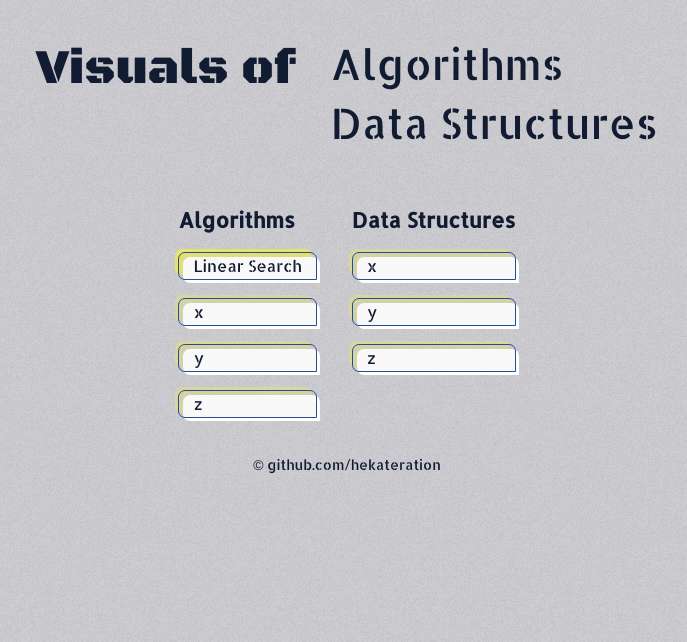
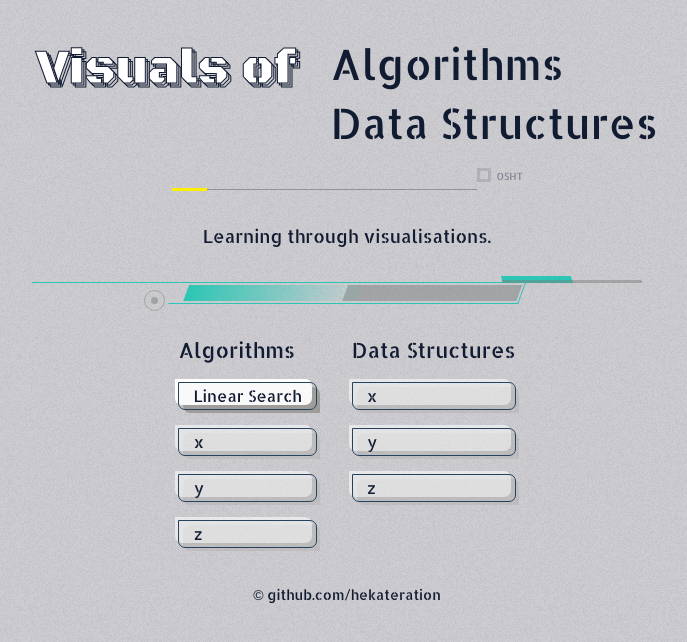
Before and after one commit to hekateration/visuals-of, a plain HTML site: page index.html in a window 1280 px wide. Shown: the whole page, without its empty margins (293-980 px from the left). Drawn offline with Linux system fonts and the light colour scheme.

Commit message:
Secundus commitus

```diff
--- a/index.html
+++ b/index.html
@@ -19,6 +19,15 @@
     <div>Algorithms</div>
     <div>Data Structures</div>
   </div>
+</div>
+
+<div class="main-subtitle">
+  <div class="top-bar"></div>
+  <div class="top-square-0"></div>
+  Learning through visualisations.
+  <div class="bottom-bar"></div>
+  <div class="bottom-barr"></div>
+  <div class="bottom-circle"><div class="bottom-circle0"></div></div>
 </div>
 
 <div class="flex main-center">
@@ -123,7 +132,7 @@ https://www.artstation.com/artwork/gVEBE
 -->
 
 <script src="scripts/util.js"></script>
-<script src="scripts/randomize-elements.js"></script>
+<script src="scripts/randomize-visuals.js"></script>
 <script src="scripts/main.js"></script>
 </body>
 </html>
--- a/styles/global.css
+++ b/styles/global.css
@@ -360,7 +360,6 @@ a
   z-index: 35;
   height: 42px;
   padding: 0 14px;
-  --color: #444a75;
   font-family: 'Allerta Stencil', 'Helvetica Neue', Helvetica, sans-serif;
   font-size: 16px;
   font-weight: 400;
@@ -384,10 +383,9 @@ a.link
   align-items: center;
   height: 28px;
   padding: 0 14px;
-  border: 1px solid #215092;
-  border-radius: 7px 7px 0 7px;
+  border: 1px solid #27425d;
+  border-radius: 0 7px 7px 7px;
   background-color: rgba(174, 173, 171, .07);
-
   color: inherit;
   font-family: 'Allerta Stencil', 'Helvetica Neue', Helvetica, sans-serif;
   font-size: 16px;
@@ -399,31 +397,35 @@ a.link:before
 {
   content: '';
   position: absolute;
-  top: 4px;
-  right: -4px;
-  bottom: -4px;
-  left: 4px;
+  top: -4px;
+  right: 4px;
+  bottom: 4px;
+  left: -4px;
   z-index: -2;
-  border-radius: 7px 7px 0 7px;
+  border-radius: 0 7px 7px 7px;
   background-color: #fff;
 }
 a.link:after
 {
   content: '';
   position: absolute;
-  top: -4px;
-  right: 4px;
-  bottom: 4px;
-  left: -4px;
+  top: 4px;
+  right: -4px;
+  bottom: -4px;
+  left: 4px;
   z-index: -3;
   border-radius: 7px 7px 0 7px;
-  background-color: rgba(241, 234, 81, .77);
+  background-color: rgba(145, 144, 139, 0.77);
 }
-.rotate-180
+a.link .rotate-180
 {
   transform: rotate(180deg);
 }
+a.link.muted:before
+{
+  background-color: rgba(255, 255, 255, 0.56);
+}
 a.link.muted:after
 {
-  background-color: rgba(241, 234, 81, .35);
+  background-color: rgba(145, 144, 139, 0.21);
 }
--- a/styles/index.css
+++ b/styles/index.css
@@ -1,6 +1,7 @@
 h2
 {
   font-size: 21px;
+  font-weight: 400;
 }
 
 .main-header
@@ -12,11 +13,176 @@ h2
 }
 .main-title
 {
+  position: relative;
+  margin-right: 21px;
+  color: #fff;
   font-family: 'Black Ops One', sans-serif;
-  margin-right: 21px;
   font-size: 49px;
+  -webkit-text-stroke: 1px #111b31;
 }
 .main-side-titles
 {
   margin-left: 14px;
 }
+
+.main-title:before
+{
+  content: 'Visuals of';
+  position: absolute;
+  top: 2px;
+  left: 2px;
+  z-index: -2;
+  color: transparent;
+  -webkit-text-stroke: 1px #111b31;
+  font-family: 'Black Ops One', sans-serif;
+  font-size: 49px;
+  white-space: nowrap;
+}
+.main-title:after
+{
+  content: 'Visuals of';
+  position: absolute;
+  top: 4px;
+  left: 4px;
+  z-index: -3;
+  color: transparent;
+  -webkit-text-stroke: 1px #111b31;
+  font-family: 'Black Ops One', sans-serif;
+  font-size: 49px;
+  white-space: nowrap;
+
+}
+
+.main-subtitle
+{
+  position: relative;
+  width: 350px;
+  margin: 0 auto 35px auto;
+  padding: 35px 0;
+  text-align: center;
+}
+.main-subtitle .top-bar
+{
+  position: absolute;
+  top: 0;
+  left: 0;
+  width: 35px;
+  height: 3px;
+  background-color: #feee04;
+}
+.main-subtitle .top-bar:after
+{
+  content: '';
+  position: absolute;
+  top: 1px;
+  left: 35px;
+  width: 270px;
+  height: 1px;
+  background-color: rgba(87, 87, 108, .48);
+}
+.main-subtitle .top-bar:before
+{
+
+}
+.main-subtitle .top-square-0
+{
+  content: '';
+  position: absolute;
+  top: -20px;
+  left: 305px;
+  width: 14px;
+  height: 14px;
+  border: 3px solid rgba(87, 87, 108, .21);
+}
+.main-subtitle .top-square-0:after
+{
+  content: 'OSHT';
+  position: absolute;
+  top: -2px;
+  right: -35px;
+  color: rgba(87, 87, 108, .63);
+  font-size: 10px;
+}
+.main-subtitle .bottom-bar
+{
+  position: absolute;
+  bottom: 0;
+  left: -140px;
+  width: 490px;
+  height: 1px;
+  background-color: #2cc6b4;
+}
+.main-subtitle .bottom-bar:before
+{
+  content: '';
+  position: absolute;
+  top: -6px;
+  right: -50px;
+  width: 70px;
+  height: 7px;
+  background-color: #2cc6b4;
+  transform: skewX(20deg);
+}
+.main-subtitle .bottom-bar:after
+{
+  content: '';
+  position: absolute;
+  top: -2px;
+  right: -120px;
+  width: 140px;
+  height: 3px;
+  background-color: rgba(118,124,123,.49);
+  transform: skewX(20deg);
+}
+.main-subtitle .bottom-barr
+{
+  position: absolute;
+  bottom: -21px;
+  left: 0;
+  width: 350px;
+  height: 21px;
+  border-right: 1px solid #2cc6b4;
+  border-bottom: 1px solid #2cc6b4;
+  transform: skewX(-20deg);
+}
+.main-subtitle .bottom-barr:before
+{
+  content: '';
+  position: absolute;
+  top: 2px;
+  right: 2px;
+  width: 174px;
+  height: 16px;
+  background-color: rgba(118,124,123,.49);
+}
+.main-subtitle .bottom-barr:after
+{
+  content: '';
+  position: absolute;
+  top: 2px;
+  left: 14px;
+  width: 174px;
+  height: 16px;
+  background: rgba(118,124,123,.49);
+  background: linear-gradient(90deg, rgba(44,198,180,1) 0%, rgba(44,198,180,0.071) 91%);
+}
+.main-subtitle .bottom-circle
+{
+  position: absolute;
+  bottom: -28px;
+  left: -28px;
+  display: flex;
+  justify-content: center;
+  align-items: center;
+  width: 21px;
+  height: 21px;
+  border: 1px solid rgba(118,124,123,.49);
+  border-radius: 50%;
+}
+.main-subtitle .bottom-circle0
+{
+  width: 7px;
+  height: 7px;
+  background-color: rgba(118,124,123,.49);
+  border-radius: 50%;
+}
```
Also changed, not shown: algorithms/linear-search.html (+3 -5 lines), scripts/randomize-visuals.js (renamed from scripts/randomize-elements.js).
